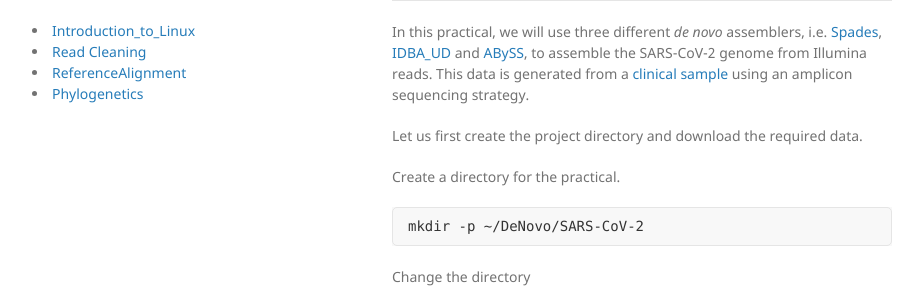
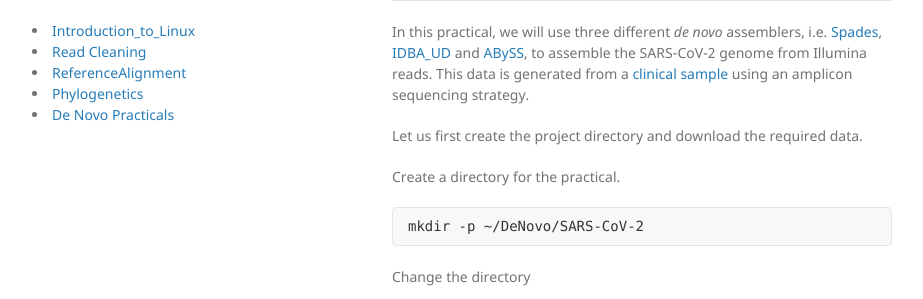
Before and after one commit to centre-for-virus-research/CVR-VBG-2023, a Jekyll site: the page built from De Novo Practicals.md, in a window 1280 px wide. Shown: the part 272-571 px from the top of the page, without its empty margins (178-1101 px from the left). Built offline with Jekyll 4.4.1, drawn with Linux system fonts in a browser that asks for light colours; our own code applies the rules of GitHub Pages for plain Markdown files; the repository's description, which GitHub fills in, is left out.

Commit message:
Update De Novo Practicals.md

```diff
--- a/De Novo Practicals.md
+++ b/De Novo Practicals.md
@@ -1,3 +1,8 @@
+---
+layout: default
+title: De Novo Practicals
+rank: 5
+---
 
 # *De Novo* Assembly Practical
 ---
```
